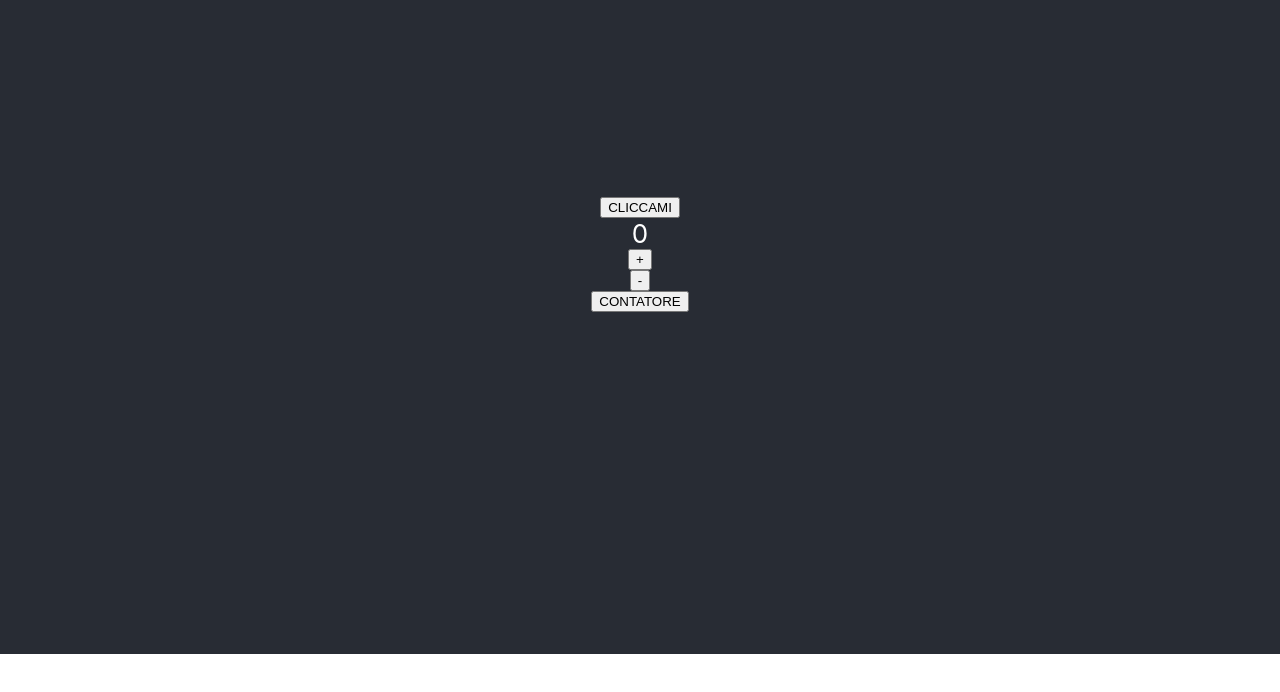
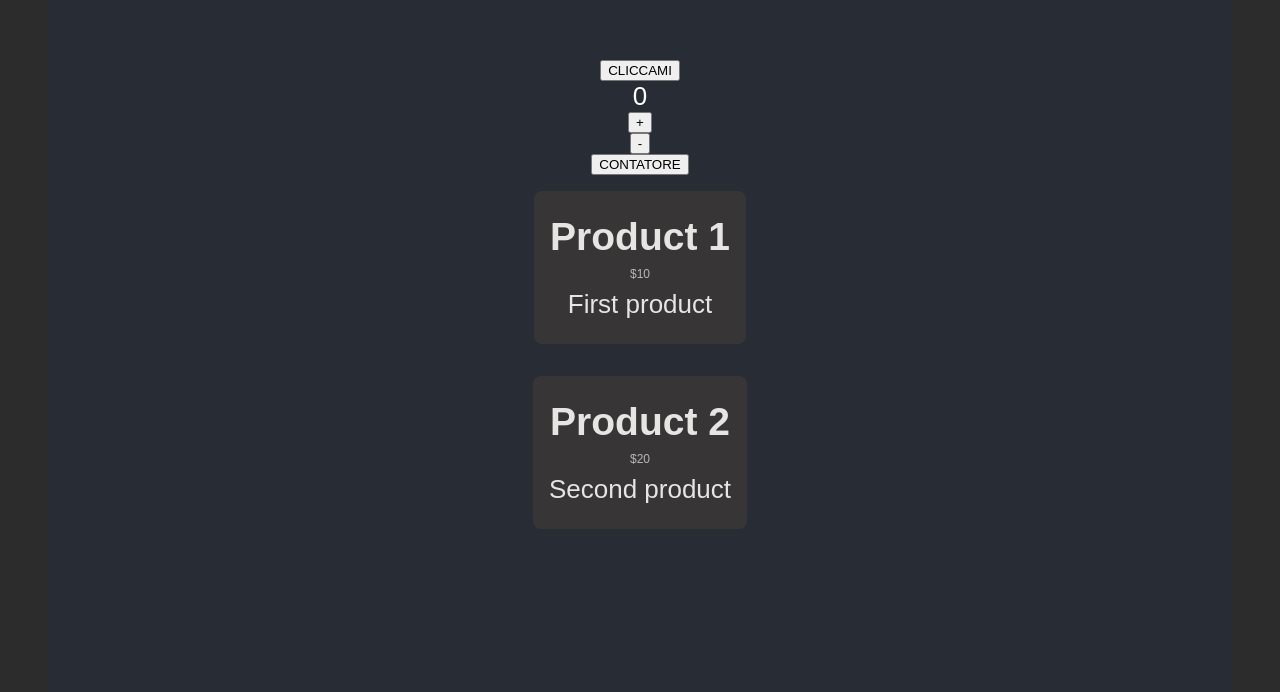
Before and after one commit to tizianocappai/ReactwithBig, a React (Create React App) app: page / in a window 1280 px wide. Shown: the part 146-838 px from the top of the page. Before the commit the page ends 800 px from the top, so only its background shows below. Built offline with nearby package versions, Linux system fonts and the light colour scheme.

Commit message:
ripasso props

```diff
--- a/src/App.css
+++ b/src/App.css
@@ -36,3 +36,29 @@
     transform: rotate(360deg);
   }
 }
+
+body {
+  font-family: sans-serif;
+  margin: 0;
+  padding: 3rem;
+  background-color: #2d2c2c;
+  color: #959090;
+}
+
+.product {
+  margin: 1rem 0;
+  padding: 1rem;
+  background-color: #373535;
+  color: #e7e4e4;
+  border-radius: 8px;
+}
+
+.product h2,
+.product p {
+  margin: 0.5rem 0;
+}
+
+.price {
+  font-size: 0.75rem;
+  color: #bab6b6;
+}
--- a/src/App.jsx
+++ b/src/App.jsx
@@ -1,8 +1,7 @@
 import './App.css';
-import Logo from './components/Logo/Logo';
-import Link from './components/Link/Link';
 import Button from './components/Button/Button';
 import Contatore from './components/Contatore/Contatore';
+import Product from './components/Product/Product';
 import { useState } from 'react';
 
 // const App = () => {
@@ -31,6 +30,9 @@ const changeContatore = () => {
 
         <button onClick={changeContatore}>CONTATORE</button>
 
+        <Product Title={"Product 1"} Price={10} Description={"First product"} />
+            <Product Title={"Product 2"} Price={20} Description={"Second product"} />
+
       </header>
     </div>
   );
--- /dev/null
+++ b/src/components/Product/Product.jsx
@@ -0,0 +1,14 @@
+import React from 'react';
+
+export default function Product(props) {
+
+    const {Title, Price, Description} = props;
+
+    return (
+        <article className="product">
+            <h2>{Title}</h2>
+            <p className="price">${Price}</p>
+            <p>{Description}</p>
+        </article>
+    );
+}
```
